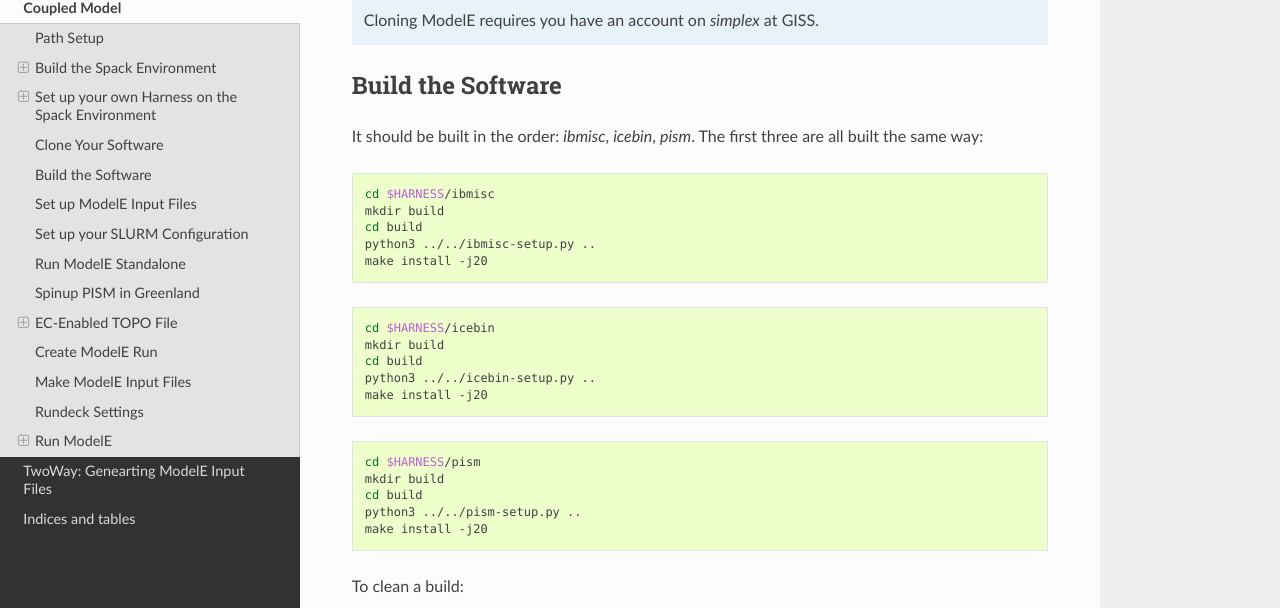
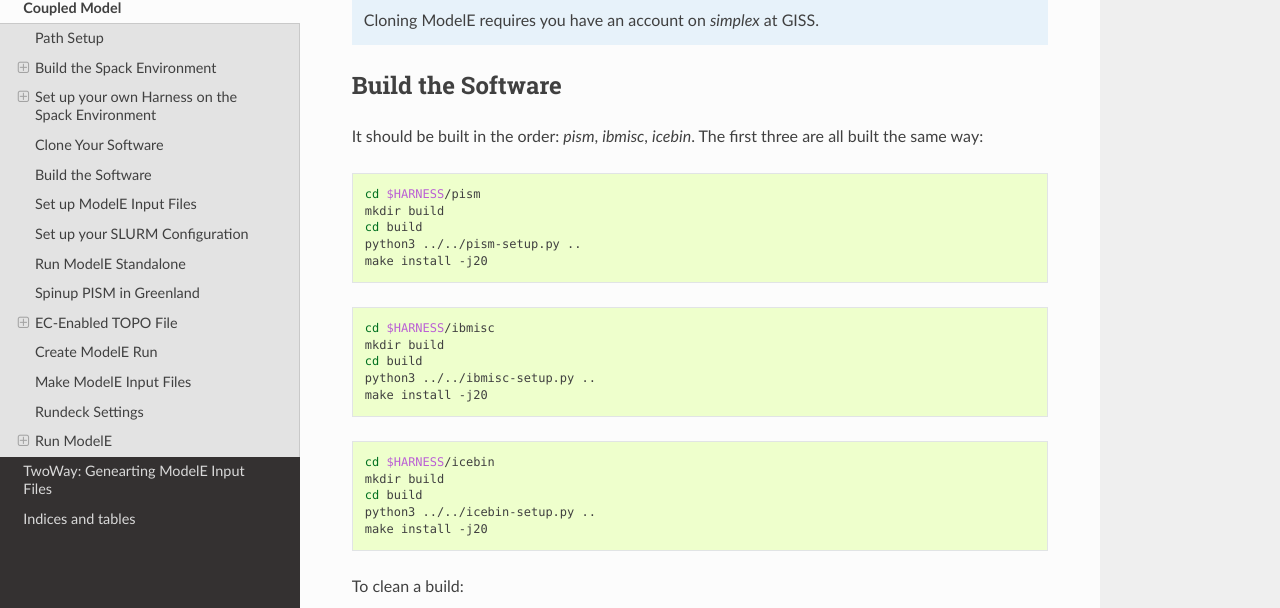
Before and after one commit to NASA-GISS/twoway, a Sphinx documentation site: the page built from sphinx/source/buildingrunning.rst, in a window 1280 px wide and 900 px high, scrolled down 3544 px. Shown: the part 131-739 px from the top of the window. Built offline with Sphinx 7.4.7 and the Read the Docs theme 2.0.0, drawn with Linux system fonts in a browser that asks for light colours; some of the changed lines change nothing that is shown.

Commit message:
Updated order of building packages in harness

```diff
--- a/sphinx/source/buildingrunning.rst
+++ b/sphinx/source/buildingrunning.rst
@@ -56,7 +56,7 @@ needed for ModelE-PISM coupling:
 .. code-block:: bash
 
    cd $(dirname $SPACK)
-   git clone git@github.com:citibeth/spack.git -b efischer/giss2 $(basename $SPACK))
+   git clone git@github.com:citibeth/spack.git -b efischer/giss2 $(basename $SPACK)
    # Don't worry about errors on this command
    source $SPACK/var/spack/environments/$SPENV/loads-x
 
@@ -229,8 +229,16 @@ times into multiple directories, based on different branches.
 Build the Software
 ------------------
 
-It should be built in the order: *ibmisc*, *icebin*, *pism*.  The
+It should be built in the order: *pism*, *ibmisc*, *icebin*.  The
 first three are all built the same way:
+
+.. code-block:: bash
+
+   cd $HARNESS/pism
+   mkdir build
+   cd build
+   python3 ../../pism-setup.py ..
+   make install -j20
 
 .. code-block:: bash
 
@@ -248,14 +256,6 @@ first three are all built the same way:
    python3 ../../icebin-setup.py ..
    make install -j20
 
-
-.. code-block:: bash
-
-   cd $HARNESS/pism
-   mkdir build
-   cd build
-   python3 ../../pism-setup.py ..
-   make install -j20
 
 To clean a build:
 
```
